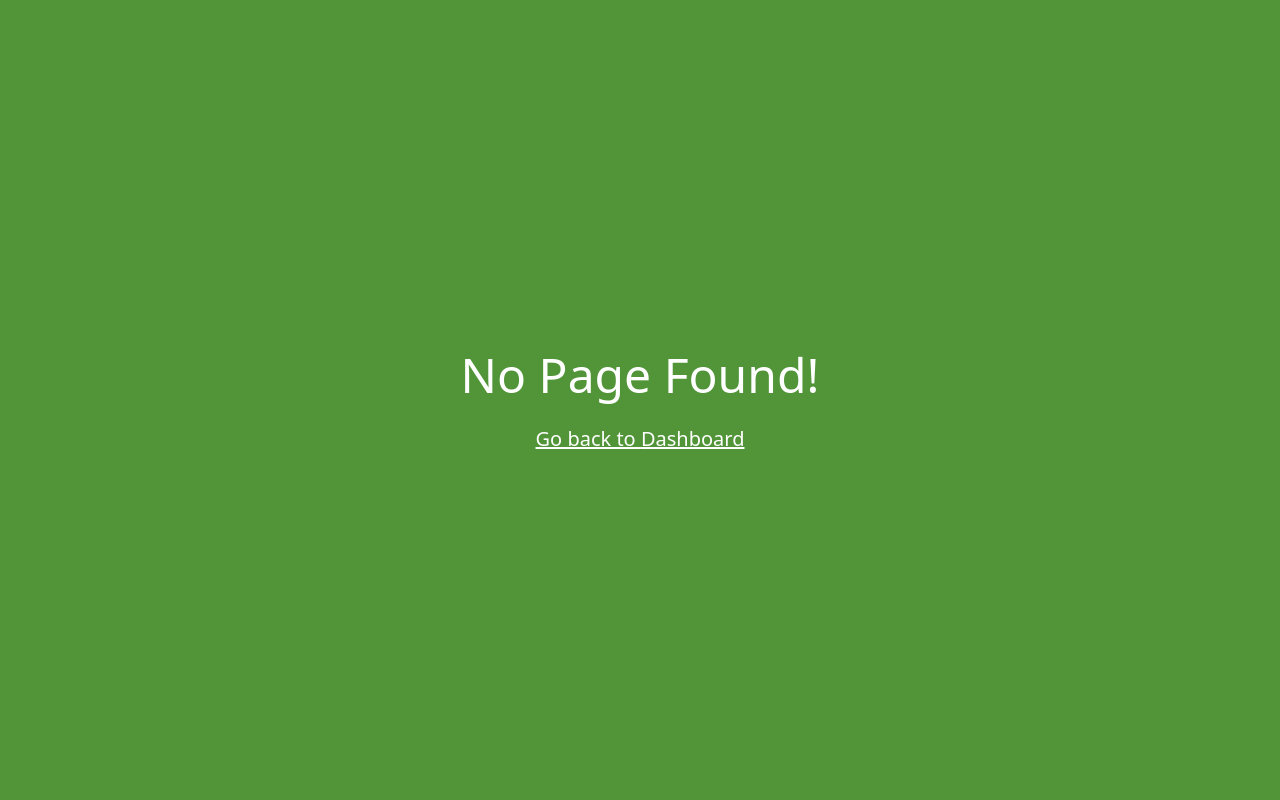
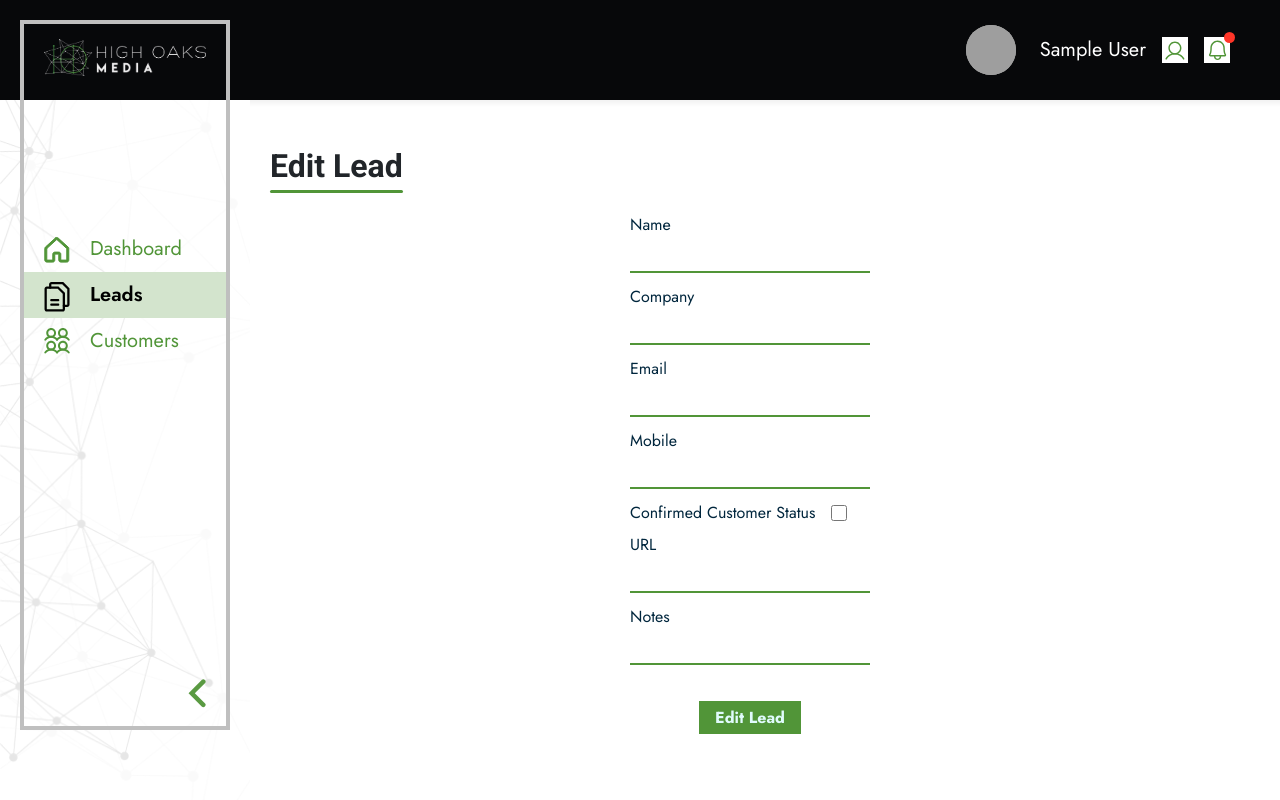
Before and after one commit to Kuldeeptak-neelnetworks/Customer-Leads-CRM, a React (Vite) app: page /leads/1 in a window 1280 px wide. Built offline with nearby package versions, Linux system fonts and the light colour scheme; no server answers; sample sign-in values are in the browser's storage; grey boxes are pictures that could not be loaded.

Commit message:
update: Integrated Edit Lead API

```diff
--- a/package.json
+++ b/package.json
@@ -20,7 +20,8 @@
     "react-hot-toast": "^2.4.1",
     "react-loading-skeleton": "^3.3.1",
     "react-router-dom": "^6.21.1",
-    "react-table": "^7.8.0"
+    "react-table": "^7.8.0",
+    "react-tooltip": "^5.26.0"
   },
   "devDependencies": {
     "@types/react": "^18.2.43",
--- a/src/App.jsx
+++ b/src/App.jsx
@@ -7,6 +7,7 @@ import ForgotPassword from "./Pages/ForgotPassword/ForgotPassword";
 import ResetPassword from "./Pages/ResetPassword/ResetPassword";
 import Dashboard from "./Pages/Dashboard/Dashboard";
 import Leads from "./Pages/Leads/Leads";
+import EditLead from "./Pages/Leads/EditLead";
 import Customers from "./Pages/Customers/Customers";
 import Users from "./Pages/Users/Users";
 import Profile from "./Pages/Profile/Profile";
@@ -66,6 +67,15 @@ function App() {
             }
           />
           <Route
+            path="/leads/:leadId"
+            element={
+              <>
+                <HeaderAndSiderbar />
+                <EditLead />
+              </>
+            }
+          />
+          <Route
             path="/customers"
             element={
               <>
--- a/src/Context/MainContext.jsx
+++ b/src/Context/MainContext.jsx
@@ -12,6 +12,7 @@ export const MainContext = ({ children }) => {
     leads: [],
     myLeads: [],
     customers: [],
+    myCustomers: [],
     isLoading: false,
   });
 
--- a/src/Pages/Dashboard/Dashboard.jsx
+++ b/src/Pages/Dashboard/Dashboard.jsx
@@ -30,7 +30,7 @@ const Dashboard = () => {
         <h2 className="page-heading">Dashboard</h2>
       </div>
 
-      <section className="mt-4 mb-3 d-flex justify-content-center gap-4 flex-wrap">
+      <section className="mt-4 mb-3 d-flex justify-content-center flex-wrap">
         {/* New Leads */}
         <div className="dashboard-block">
           <h4>Latest Leads</h4>
@@ -58,7 +58,9 @@ const Dashboard = () => {
           )}
         </div>
         {/* New Customers */}
-        <div className="dashboard-block before after">
+        <div
+          className={`dashboard-block before ${userRole === 1 ? "after" : ""}`}
+        >
           <h4>New Customers</h4>
           {initialState?.customers?.length > 0 ? (
             <ul className="block-data-wrapper mt-5">
--- /dev/null
+++ b/src/Pages/Leads/EditLead.jsx
@@ -0,0 +1,191 @@
+import { useState, useContext, useEffect } from "react";
+import { useParams } from "react-router-dom";
+import { SpinningLoader } from "../../Templates/SpinningLoader/SpinningLoader";
+import { ContextMain } from "../../Context/MainContext";
+import ReactHotToast from "../../utils/ReactHotToast/ReactHotToast";
+import { apiUrl, headerOptions } from "../../utils/Constants/constants";
+import axios from "axios";
+
+const EditLead = () => {
+  const { leadId } = useParams();
+  const { initialState, getAllLeads, getAllCustomers, getMyLeads } =
+    useContext(ContextMain);
+
+  const [isDisabled, setIsDisabled] = useState(false);
+  const [lead, setLead] = useState({
+    name: "",
+    company: "",
+    email: "",
+    contact: "",
+    url: "",
+    notes: "",
+    status: "",
+    customerId: "",
+  });
+  const userRole = +JSON.parse(localStorage.getItem("user")).userRoles;
+
+  useEffect(() => {
+    if (userRole === 1) {
+      getAllLeads();
+    } else {
+      getMyLeads();
+    }
+
+    getAllCustomers();
+  }, []);
+
+  useEffect(() => {
+    const leadsDataset =
+      userRole === 1 ? initialState?.leads : initialState?.myLeads;
+    const findLead = leadsDataset.find(({ id }) => id === +leadId);
+
+    const customersDataset = initialState.customers;
+
+    const findCustomer = customersDataset.find(
+      ({ id }) => id === findLead?.customer_id
+    );
+
+    setLead({
+      customerId: findCustomer?.id,
+      name: findCustomer?.contact_name,
+      company: findCustomer?.company_name,
+      email: findCustomer?.email_address,
+      contact: findCustomer?.mobile_no,
+      status: findLead?.status === "sell" ? true : false,
+      notes: findLead?.Urls,
+      url: findLead?.notes,
+    });
+  }, [
+    initialState.leads,
+    initialState.myLeads,
+    initialState.customers,
+    leadId,
+    userRole,
+  ]);
+
+  const editLead = async (event) => {
+    try {
+      setIsDisabled(true);
+
+      const formData = new FormData(event.currentTarget);
+      formData.append("customer", lead.customerId);
+      formData.append("url", lead.url);
+      formData.append("is_for_sale", lead.status ? 1 : 2);
+      formData.append("notes", lead.notes);
+      formData.append("lead", leadId);
+
+      const url = `${apiUrl}/leads?_method=PUT`;
+      const result = await axios.post(url, formData, {
+        headers: headerOptions(true),
+      });
+
+      console.log("result lead updated: ", result);
+
+      if (result.status === 200) {
+        ReactHotToast(result.data.message, "success");
+      }
+    } catch (e) {
+      Object.values(e.response.data.error).forEach((error) =>
+        ReactHotToast(error, "error")
+      );
+    } finally {
+      setIsDisabled(false);
+    }
+  };
+
+  const handleEditLead = (e) => {
+    e.preventDefault();
+    console.log("lead: ", lead);
+    editLead(e);
+  };
+
+  return (
+    <div className="main-wrapper">
+      <h2 className="page-heading">Edit Lead</h2>
+      <form
+        onSubmit={handleEditLead}
+        className="d-flex flex-column gap-3 mt-4 m-auto justify-content-center align-items-center w-25"
+      >
+        <div className="group">
+          <label htmlFor="name">Name</label>
+          <input type="text" id="name" value={lead.name} disabled readOnly />
+        </div>
+        <div className="group">
+          <label htmlFor="company">Company</label>
+          <input
+            type="text"
+            id="company"
+            value={lead.company}
+            disabled
+            readOnly
+          />
+        </div>
+        <div className="group">
+          <label htmlFor="email">Email</label>
+          <input type="text" id="email" value={lead.email} disabled readOnly />
+        </div>
+        <div className="group">
+          <label htmlFor="contact">Mobile</label>
+          <input
+            type="tel"
+            id="contact"
+            value={lead.contact}
+            disabled
+            readOnly
+          />
+        </div>
+        <div className="group d-flex flex-row gap-3 justify-content-start align-items-center">
+          <label htmlFor="status" className="py-0">
+            Confirmed Customer Status
+          </label>
+          <input
+            type="checkbox"
+            id="status"
+            value={lead.status}
+            onChange={(e) =>
+              setLead((prev) => ({
+                ...prev,
+                status: e.target.checked,
+              }))
+            }
+            checked={lead.status}
+          />
+        </div>
+        <div className="group">
+          <label htmlFor="url">URL</label>
+          <input
+            type="text"
+            id="url"
+            value={lead.url}
+            onChange={(e) =>
+              setLead((prev) => ({
+                ...prev,
+                url: e.target.value,
+              }))
+            }
+          />
+        </div>
+        <div className="group">
+          <label htmlFor="notes">Notes</label>
+          <input
+            type="text"
+            id="notes"
+            value={lead.notes}
+            onChange={(e) =>
+              setLead((prev) => ({
+                ...prev,
+                notes: e.target.value,
+              }))
+            }
+          />
+        </div>
+
+        <button type="submit" className="cta-btn" disabled={isDisabled}>
+          {isDisabled ? <SpinningLoader /> : "Edit Lead"}
+        </button>
+      </form>
+    </div>
+  );
+};
+
+export default EditLead;
--- a/src/Pages/Leads/Leads.jsx
+++ b/src/Pages/Leads/Leads.jsx
@@ -1,5 +1,6 @@
 import { useContext, useEffect, useMemo, useState } from "react";
 import { ContextMain } from "../../Context/MainContext";
+import { Tooltip } from "react-tooltip";
 
 import ReactSkeletonTable from "../../Templates/ReactSkeletonTable/ReactSkeletonTable";
 import ReactTable from "../../Templates/ReactTable/ReactTable";
@@ -14,8 +15,10 @@ import {
 import PageHeader from "../../Templates/PageHeader/PageHeader";
 import { DeleteIconSVG, EditIconSVG } from "../../utils/SVGs/SVGs";
 import ReactTableFooter from "../../Templates/ReactTableFooter/ReactTableFooter";
+import { useNavigate } from "react-router-dom";
 
 const Leads = () => {
+  const navigate = useNavigate();
   const { initialState, getAllLeads, getAllCustomers, getMyLeads } =
     useContext(ContextMain);
   const [isUpdated, setIsUpdated] = useState(false);
@@ -82,19 +85,42 @@ const Leads = () => {
       Header: "Company",
       accessor: "company_name",
     },
-    // {
-    //   Header: "Status",
-    //   accessor: "status",
-    //   Cell: ({ row }) =>
-    //     row.original.status === "not_sell"
-    //       ? "Not Confirmed Customer"
-    //       : "Confirmed Customer",
-    // },
+    {
+      Header: "Rep Name",
+      accessor: "rep_name",
+    },
+    {
+      Header: "Rep Pic",
+      Cell: ({ row }) => {
+        const profilePic = row.original?.rep_pic;
+        const imgUrl = profilePic
+          ? `https://crm.neelnetworks.org/${profilePic}`
+          : "https://neelnetworks.org/dummy.jpg";
+        return (
+          <img src={imgUrl} alt="profile-image" className="profile-image" />
+        );
+      },
+    },
     {
       Header: "Actions",
       Cell: ({ row }) => (
         <div className="table-actions-wrapper d-flex justify-content-center align-items-center gap-2">
-          <EditIconSVG cssClass={"cursor-pointer"} />
+          <Tooltip
+            id="edit-lead-tooltip"
+            style={{
+              background: "#000",
+              color: "#fff",
+            }}
+            opacity={0.9}
+          />
+          <div
+            data-tooltip-id="edit-lead-tooltip"
+            data-tooltip-content="Edit Lead Details"
+            data-tooltip-place="top"
+            onClick={() => navigate(`/leads/${row.original?.id}`)}
+          >
+            <EditIconSVG cssClass={"cursor-pointer"} />
+          </div>
           <span style={{ color: "#00263d38" }}>|</span>
           <DeleteIconSVG cssClass={"cursor-pointer"} />
         </div>
--- a/src/stylesheets/common.css
+++ b/src/stylesheets/common.css
@@ -33,6 +33,7 @@
   font-size: 32px;
   font-weight: 700;
   line-height: 1;
+  width: max-content;
 }
 .page-heading::after {
   content: "";
@@ -41,6 +42,7 @@
   background-color: var(--primary-green-color);
   border-radius: 10px;
   margin-top: 8px;
+  width: 100%;
 }
 
 .cta-btn {
@@ -208,7 +210,8 @@ span.download-icon-svg-parent-wrapper {
   padding: 30px 0px;
 }
 
-.modal-content .modal-body form .group label {
+/* .modal-content .modal-body */
+form .group label {
   font-family: var(--jost-font-family);
   font-size: 16px;
   font-weight: 400;
@@ -217,8 +220,10 @@ span.download-icon-svg-parent-wrapper {
   padding-bottom: 4px;
 }
 
-.modal-content .modal-body form .group input,
-.modal-content .modal-body form .group select {
+/* .modal-content .modal-body */
+/* .modal-content .modal-body */
+form .group input,
+form .group select {
   border: 0;
   border-bottom: 2px solid #519538;
   border-radius: 0;
@@ -230,15 +235,30 @@ span.download-icon-svg-parent-wrapper {
   background-color: transparent;
 }
 
-.modal-content .modal-body form .group input:focus,
-.modal-content .modal-body form .group select:focus {
+/* .modal-content .modal-body */
+/* .modal-content .modal-body */
+form .group input:focus,
+form .group select:focus {
   outline: 2px solid #519538;
   border-radius: var(--primary-radius);
   border: 0;
 }
 
-.modal-content .modal-body form button {
+/* .modal-content .modal-body */
+form button {
   margin: 20px 0px 0px 0px;
+}
+
+form .group input[type="checkbox"] {
+  height: 16px;
+  width: 16px;
+}
+form .group input[type="checkbox"]:focus {
+  outline: none;
+}
+
+form .group input:disabled {
+  cursor: not-allowed;
 }
 
 /* --------- */
```
Also changed, not shown: 1 other file (tests, documents, lock files or other folders).
